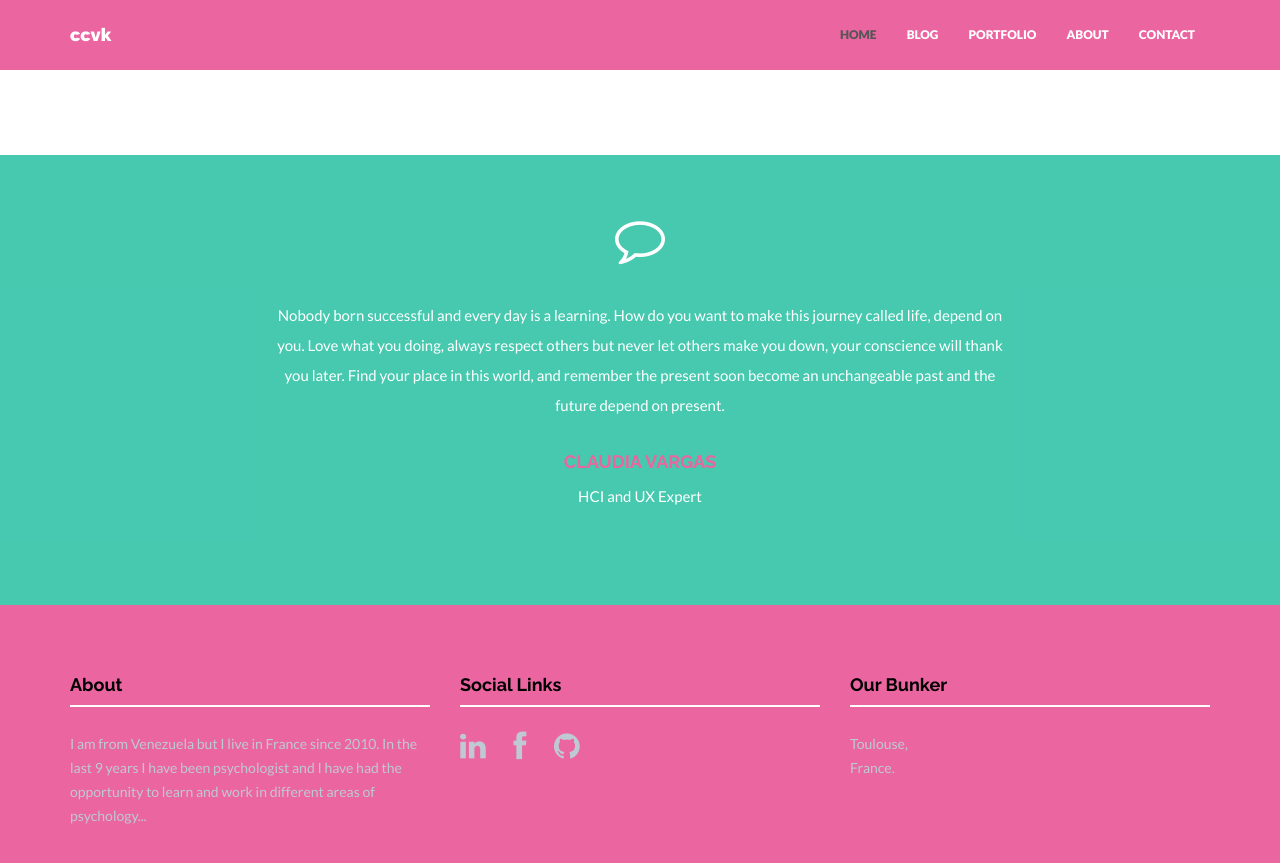
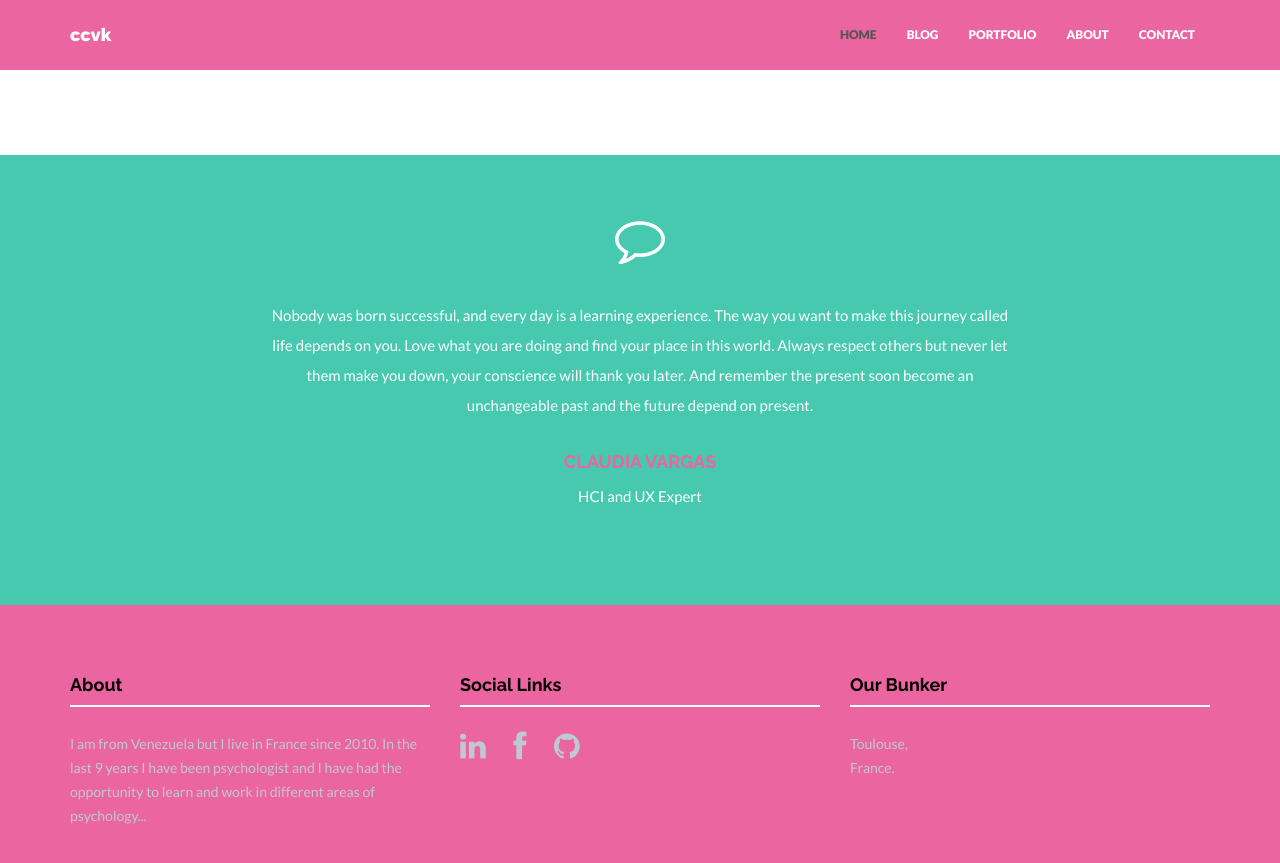
Before and after one commit to claucvk/claucvk.github.io, a Jekyll site: the page built from index.html, in a window 1280 px wide and 900 px high, scrolled down 1746 px. Shown: the top 863 px of the window. Built offline with Jekyll 4.4.1, drawn with Linux system fonts in a browser that asks for light colours; nearby versions of some CDN libraries.

Commit message:
cambié texo en home page

```diff
--- a/_config.yml
+++ b/_config.yml
@@ -58,6 +58,6 @@ members:
 about: "I am from Venezuela but I live in France since 2010. In the last 9 years I have been psychologist and I have had the opportunity to learn and work in different areas of psychology..."
 # Testimonial content. Shown on Home and About page.
 testimonial:
-    message: "Nobody born successful and every day is a learning. How do you want to make this journey called life, depend on you. Love what you doing, always respect others but never let others make you down, your conscience will thank you later. Find your place in this world, and remember the present soon become an unchangeable past and the future depend on present."
+    message: "Nobody was born successful, and every day is a learning experience. The way you want to make this journey called life depends on you. Love what you are doing and find your place in this world. Always respect others but never let them make you down, your conscience will thank you later. And remember the present soon become an unchangeable past and the future depend on present."
     author: CLAUDIA VARGAS
     position: HCI and UX Expert
```
